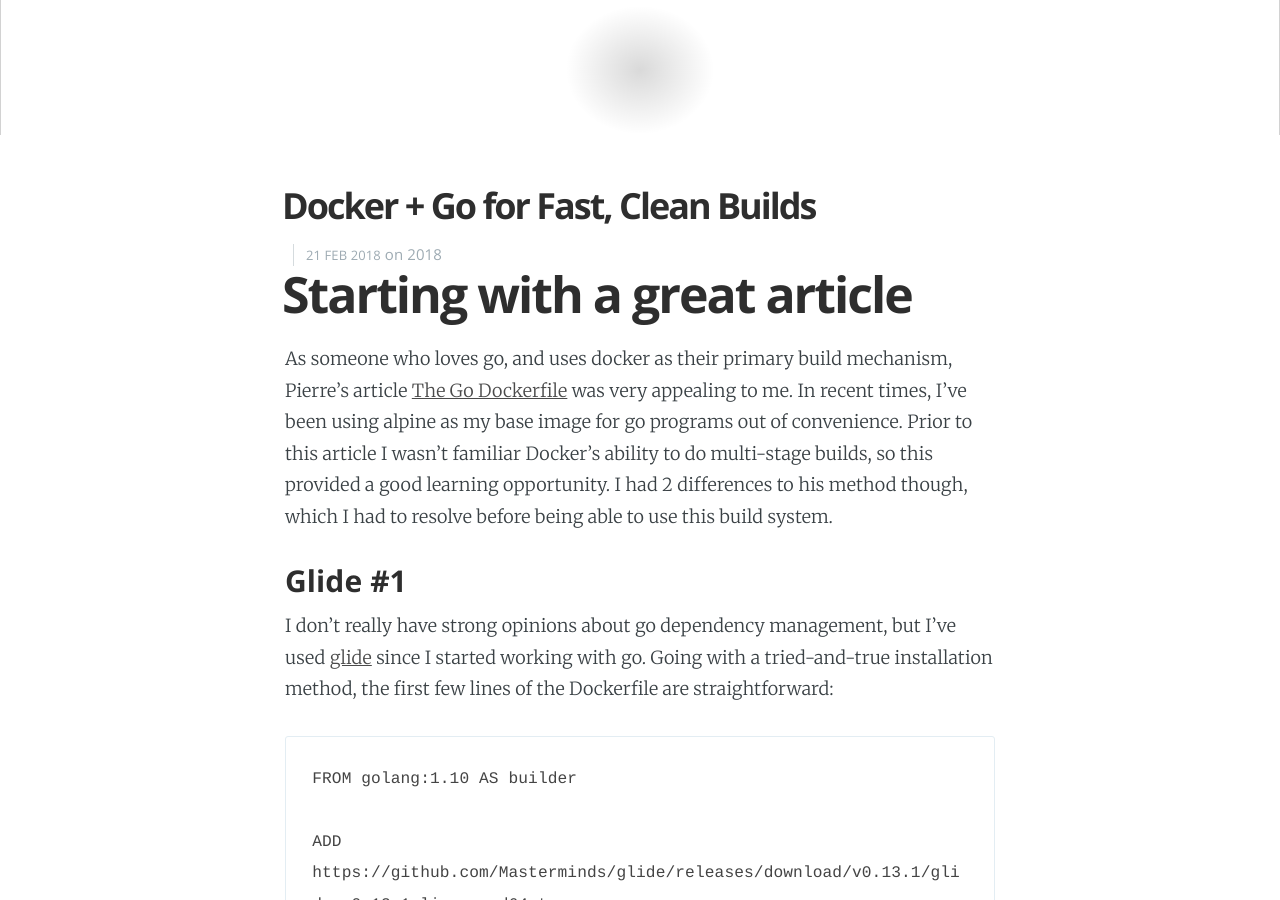
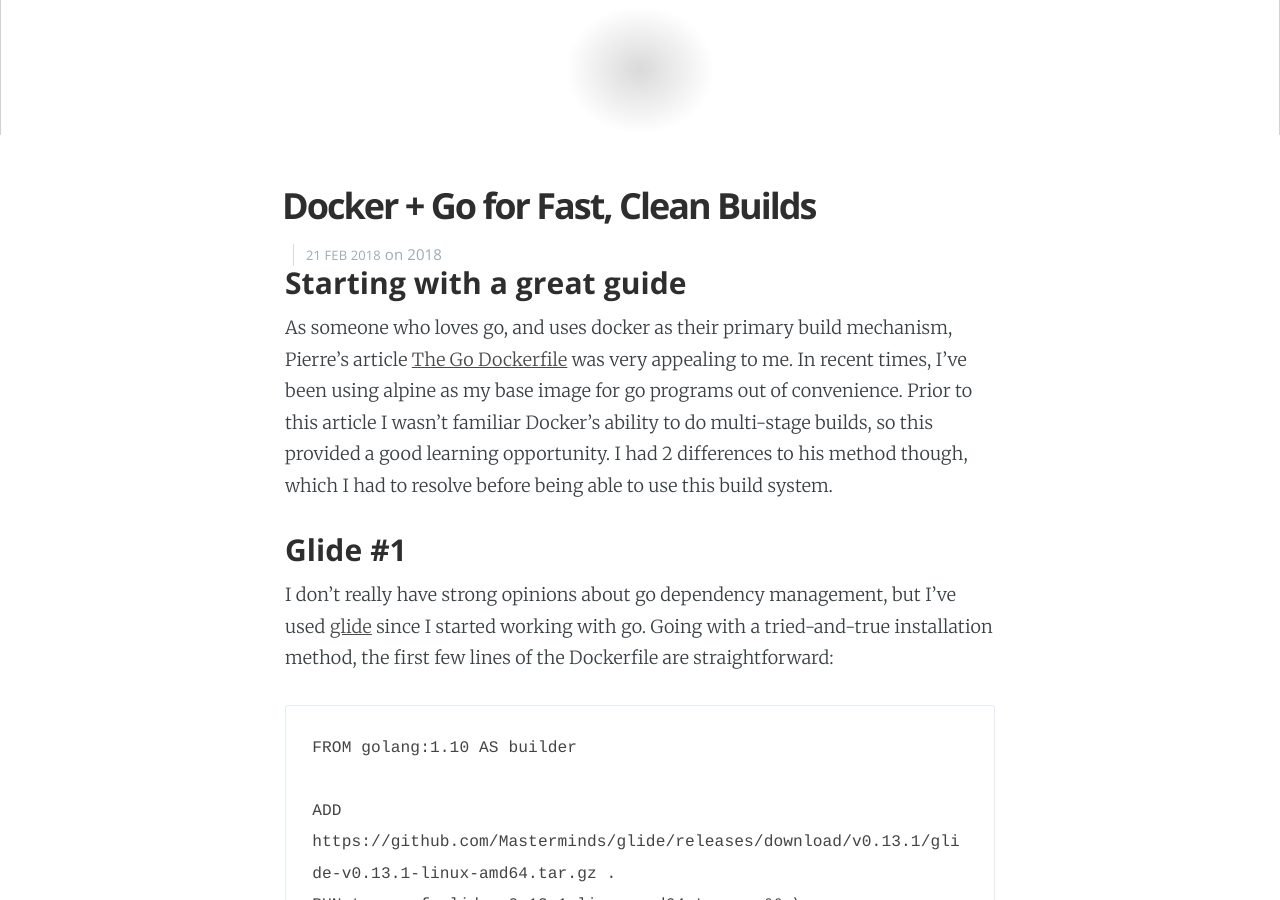
Before and after one commit to nmcginn/blog, a Jekyll site: the page built from _posts/2018-02-21-docker-+-go.markdown, in a window 1280 px wide and 900 px high, scrolled down 450 px. Built offline with Jekyll 4.4.1, drawn with Linux system fonts in a browser that asks for light colours; nearby versions of some CDN libraries.

Commit message:
header formatting

```diff
--- a/_posts/2018-02-21-docker-+-go.markdown
+++ b/_posts/2018-02-21-docker-+-go.markdown
@@ -9,7 +9,7 @@ tags:
 cover: 'assets/images/docker_go.png'
 ---
 
-# Starting with a great article
+### Starting with a great guide
 
 As someone who loves go, and uses docker as their primary build mechanism,
 Pierre's article [The Go Dockerfile](https://medium.com/@pierreprinetti/the-go-dockerfile-d5d43af9ee3c) was very appealing to me.
```
